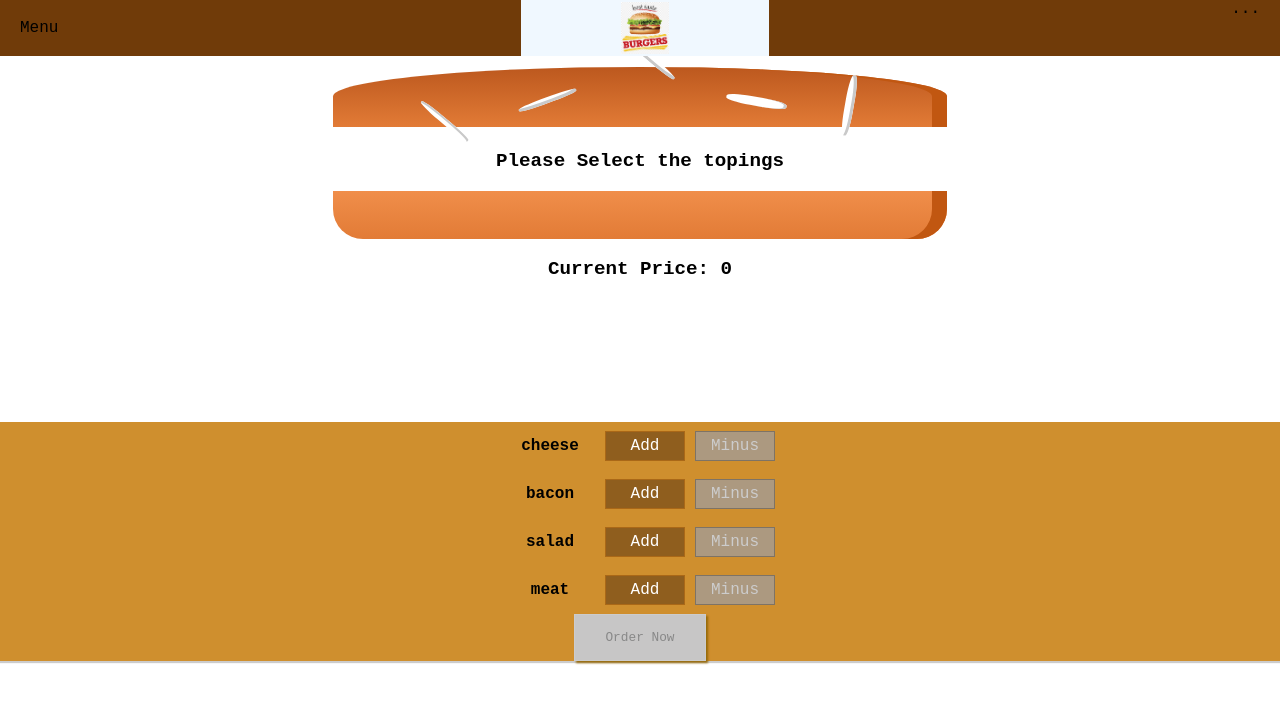
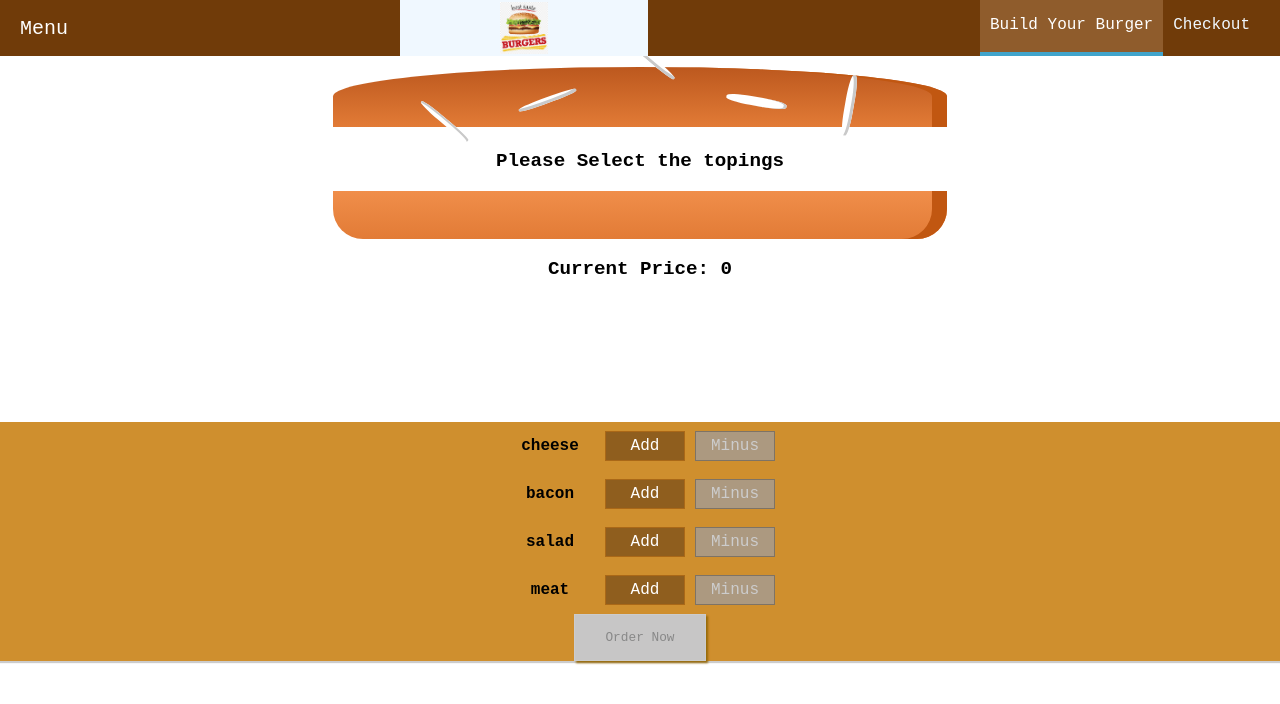
Before and after one commit to rahuljadli/Burger-App, a React (Create React App) app: page / in a window 1280 px wide. Shown: the top 704 px of the page. Built offline with nearby package versions, Linux system fonts and the light colour scheme; a web font is replaced by a local one.

Commit message:
added navigation component that has navigation Items in itself to redirect to certain pages

```diff
--- a/src/components/Navigation/ToolBar/Toolbar.js
+++ b/src/components/Navigation/ToolBar/Toolbar.js
@@ -1,13 +1,19 @@
 
 import classes from './Toolbar.module.css';
-import Logo from '../../../containers/Logo/Logo'
+import Logo from '../../../containers/Logo/Logo';
+import NavigationItems from '../../../containers/Navigation/NavigationItems/NavigationItems';
 const Toolbar=()=>{
     return(
         <header className={classes.Toolbar}>
-        <div>Menu</div>
+        <div style={{
+            fontSize:20,
+            color:"white"
+        }}>Menu</div>
 
         <Logo></Logo>
-        <nav>...</nav>
+        <nav>
+        <NavigationItems></NavigationItems>
+        </nav>
         </header>
     )
 }
--- /dev/null
+++ b/src/containers/Navigation/NavigationItem/NavigationItem.js
@@ -0,0 +1,11 @@
+import classes from '../NavigationItem/NavigationItem.module.css';
+const NavigationItem=(props)=>{
+    return(
+        <li className={classes.NavigationItem}>
+        <a href={props.link}
+        className={props.active ? classes.active: null}
+        >{props.children}</a>
+        </li>)
+}
+
+export default NavigationItem;
--- /dev/null
+++ b/src/containers/Navigation/NavigationItem/NavigationItem.module.css
@@ -0,0 +1,23 @@
+.NavigationItem{
+    margin: 0;
+    display: flex;
+    align-items: center;
+    box-sizing: border-box;
+    height: 100%;
+}
+.NavigationItem a{
+    color: aliceblue;
+    text-decoration: none;
+    height: 100%;
+    padding: 16px 10px;
+    border-bottom: 4px solid transparent;
+    box-sizing: border-box;
+    display: block;
+}
+.NavigationItem a:hover,
+.NavigationItem a:active,
+.NavigationItem a.active{
+    background-color: #8F5C2C;
+    border-bottom: 4px solid #40A4CB;
+    color: white;
+}
--- /dev/null
+++ b/src/containers/Navigation/NavigationItems/NavigationItems.js
@@ -0,0 +1,13 @@
+import classes from '../NavigationItems/NavigationItems.module.css';
+import NavigationItem from '../NavigationItem/NavigationItem';
+const NavigationItems=()=>{
+    return(
+        <ul className={classes.NavigationItems}>
+    <NavigationItem link="/" active>Build Your Burger</NavigationItem>
+    <NavigationItem link="/">Checkout</NavigationItem>
+
+        </ul>
+    )
+}
+
+export default NavigationItems;
--- /dev/null
+++ b/src/containers/Navigation/NavigationItems/NavigationItems.module.css
@@ -0,0 +1,9 @@
+.NavigationItems{
+
+    margin: 0;
+    padding: 0;
+    list-style: none;
+    display: flex;
+    align-items: center;
+    height: 100%;
+}
```
